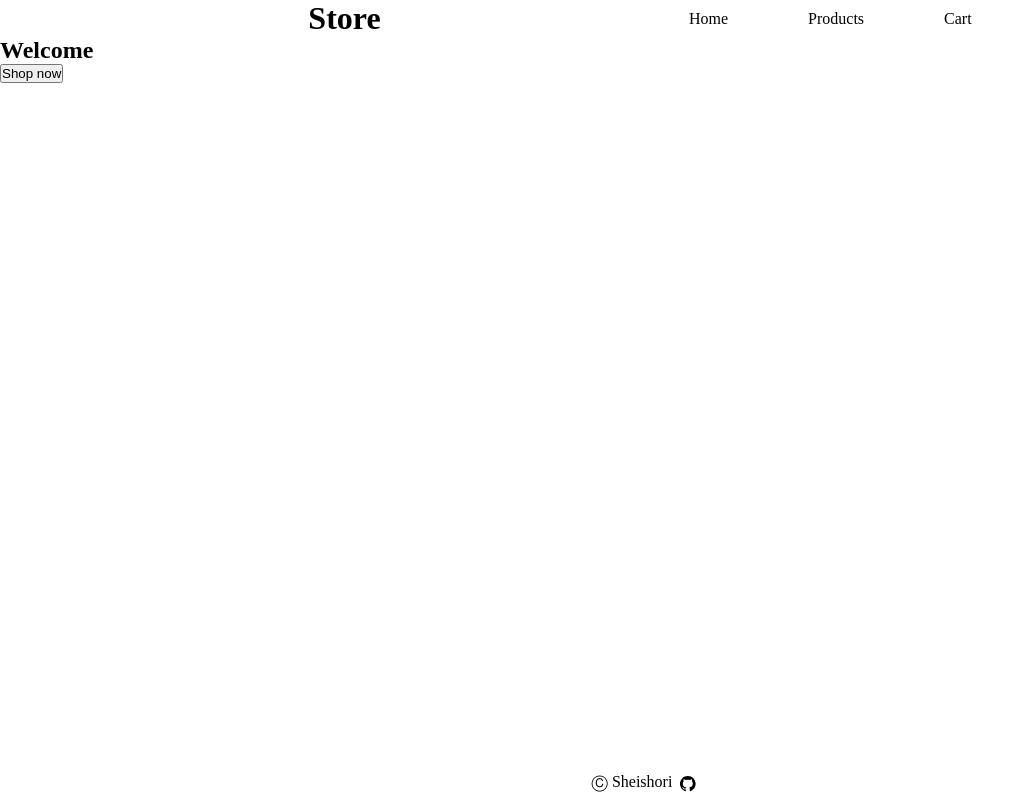
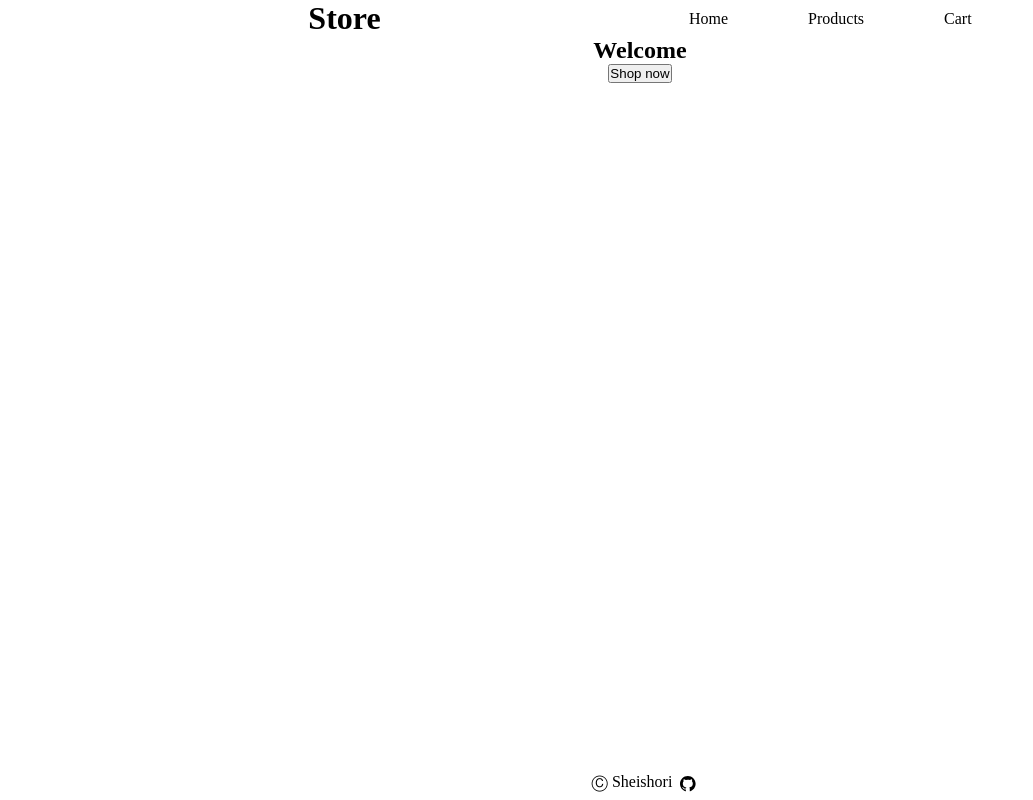
Before and after one commit to Sheishori/shopping-cart, a React (Create React App) app: page / in a window 1280 px wide. Shown: the whole page, without its empty margins (0-1033 px from the left). Built offline with nearby package versions, Linux system fonts and the light colour scheme.

Commit message:
Align <main> to the center

```diff
--- a/src/styles/App.css
+++ b/src/styles/App.css
@@ -9,3 +9,7 @@
 	display: grid;
 	grid-template-rows: auto 1fr auto;
 }
+
+main {
+	text-align: center;
+}
```
